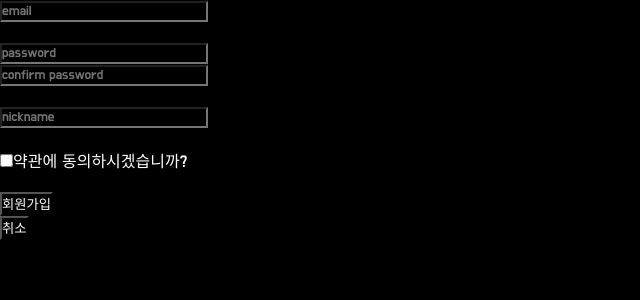
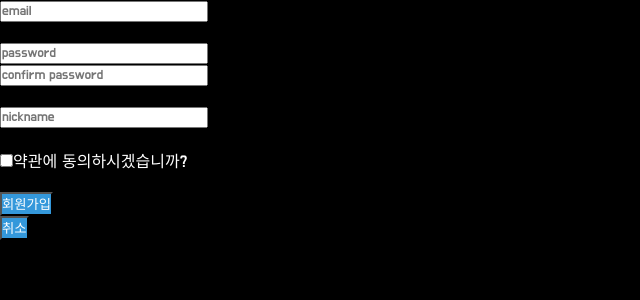
Before and after one commit to mnoko33/prj-Dinking, a React (Create React App) app in the folder frontend/: page /signup in a window 1280 px wide. Shown: the top 300 px of the page, without its empty margins (0-640 px from the left). Built offline with nearby package versions, Linux system fonts and the light colour scheme; a web font is replaced by a local one.

Commit message:
install materialUI

```diff
--- a/frontend/package.json
+++ b/frontend/package.json
@@ -3,6 +3,7 @@
   "version": "0.1.0",
   "private": true,
   "dependencies": {
+    "@material-ui/core": "^4.9.1",
     "@testing-library/jest-dom": "^4.2.4",
     "@testing-library/react": "^9.3.2",
     "@testing-library/user-event": "^7.1.2",
--- a/frontend/src/App.js
+++ b/frontend/src/App.js
@@ -1,6 +1,7 @@
 import React from 'react';
 import './sass/default.scss';
 import './sass/pages/Login.scss';
+import './sass/pages/Signup.scss';
 import './sass/pages/Page404.scss';
 import Login from './pages/Login';
 import Signup from './pages/Signup';
--- a/frontend/src/pages/Signup.jsx
+++ b/frontend/src/pages/Signup.jsx
@@ -7,6 +7,7 @@ import Msg from '../components/Msg';
 import { axiosSignup } from '../apis/AuthApis';
 import { connect } from 'react-redux';
 import { login } from '../modules/auth';
+
 
 class Signup extends Component {
     constructor(props) {
@@ -169,10 +170,6 @@ class Signup extends Component {
         console.log(this.state.nickName)
     }
 
-    tmp = (e) => {
-        console.log(e)
-    }
-
     render() {
         return (
             <div className="signup">
--- a/frontend/src/sass/default.scss
+++ b/frontend/src/sass/default.scss
@@ -9,9 +9,11 @@ $DoHyeon: 'Do Hyeon';
 * {
     font-family: $DoHyeon;
     color: white;
-    background-color: black;
     margin: 0;
     padding: 0;
     box-sizing: border-box;
-    font-family: $DoHyeon;
 }
+
+body {
+    background-color: black;
+}
--- a/frontend/src/sass/pages/Login.scss
+++ b/frontend/src/sass/pages/Login.scss
@@ -3,7 +3,6 @@ $main-hovered: rgb(54, 132, 184);
 
 @import url('https://fonts.googleapis.com/css?family=Do+Hyeon|East+Sea+Dokdo&display=swap');
 $dokdo: 'East Sea Dokdo';
-$DoHyeon: 'Do Hyeon';
 
 .login {
     max-width: 460px;
--- /dev/null
+++ b/frontend/src/sass/pages/Signup.scss
@@ -0,0 +1,12 @@
+$main: rgb(52, 152, 219);
+$main-hovered: rgb(54, 132, 184);
+
+.signup {
+    .signupBtn {
+        background-color: $main;
+    }
+    .cancelBtn {
+        background-color: $main;
+    }
+
+}
```
